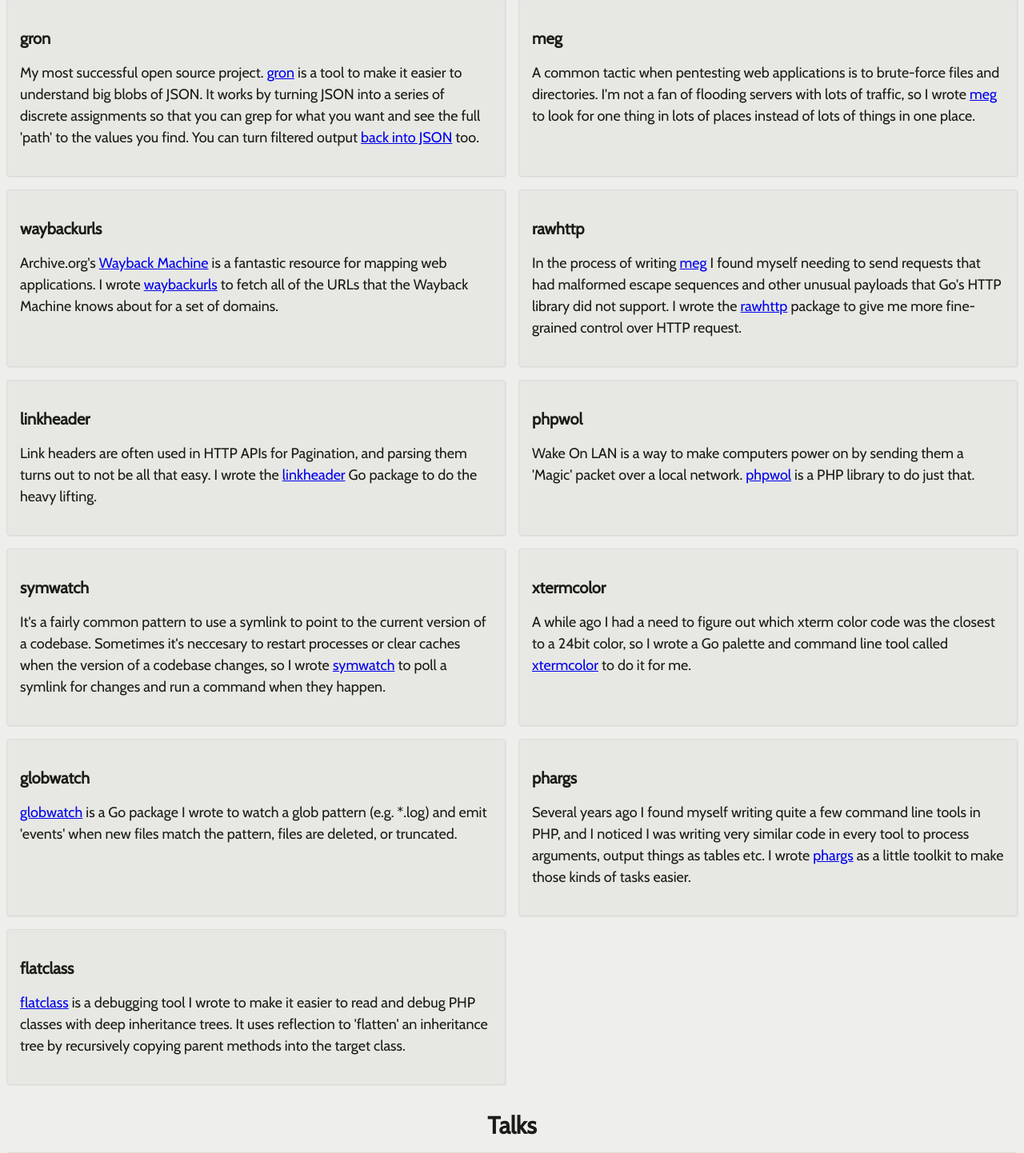
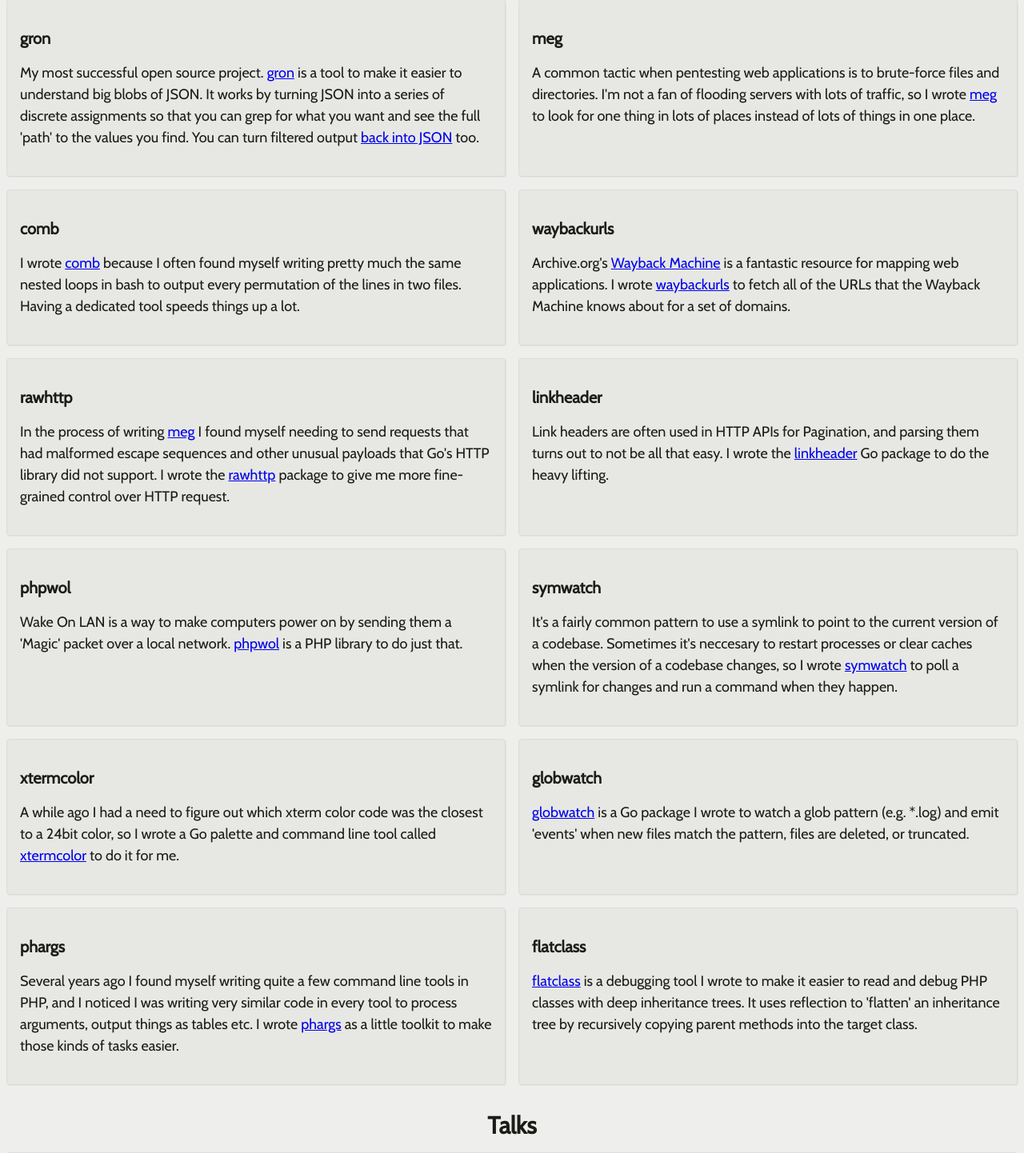
Before and after one commit to tomnomnom/tomhudson.co.uk, a PHP site: page / in a window 1280 px wide. Shown: the part 448-1890 px from the top of the page at 80% size. Run offline with PHP 8.4, Linux system fonts and the light colour scheme.

Commit message:
Adds comb to tools

```diff
--- a/public/css/main.css
+++ b/public/css/main.css
@@ -71,6 +71,11 @@ h1 a, h2 a, h3 a {
 
 .media iframe {
     max-width: 100%;
+    border: 1px solid hsl(70, 9%, 85%);
+}
+
+.preview {
+
 }
 
 
--- a/public/index.php
+++ b/public/index.php
@@ -90,6 +90,14 @@ function e($str){
                     <p>
                         A common tactic when pentesting web applications is to brute-force files and directories. I'm not a fan of flooding servers
                         with lots of traffic, so I wrote <a href=#>meg</a> to look for one thing in lots of places instead of lots of things in one place.
+                    </p>
+                </div>
+
+                <div class="project box">
+                    <h3>comb</h3>
+                    <p>
+                        I wrote <a href=https://github.com/tomnomnom/comb>comb</a> because I often found myself writing pretty much the same nested loops
+                        in bash to output every permutation of the lines in two files. Having a dedicated tool speeds things up a lot.
                     </p>
                 </div>
 
```
